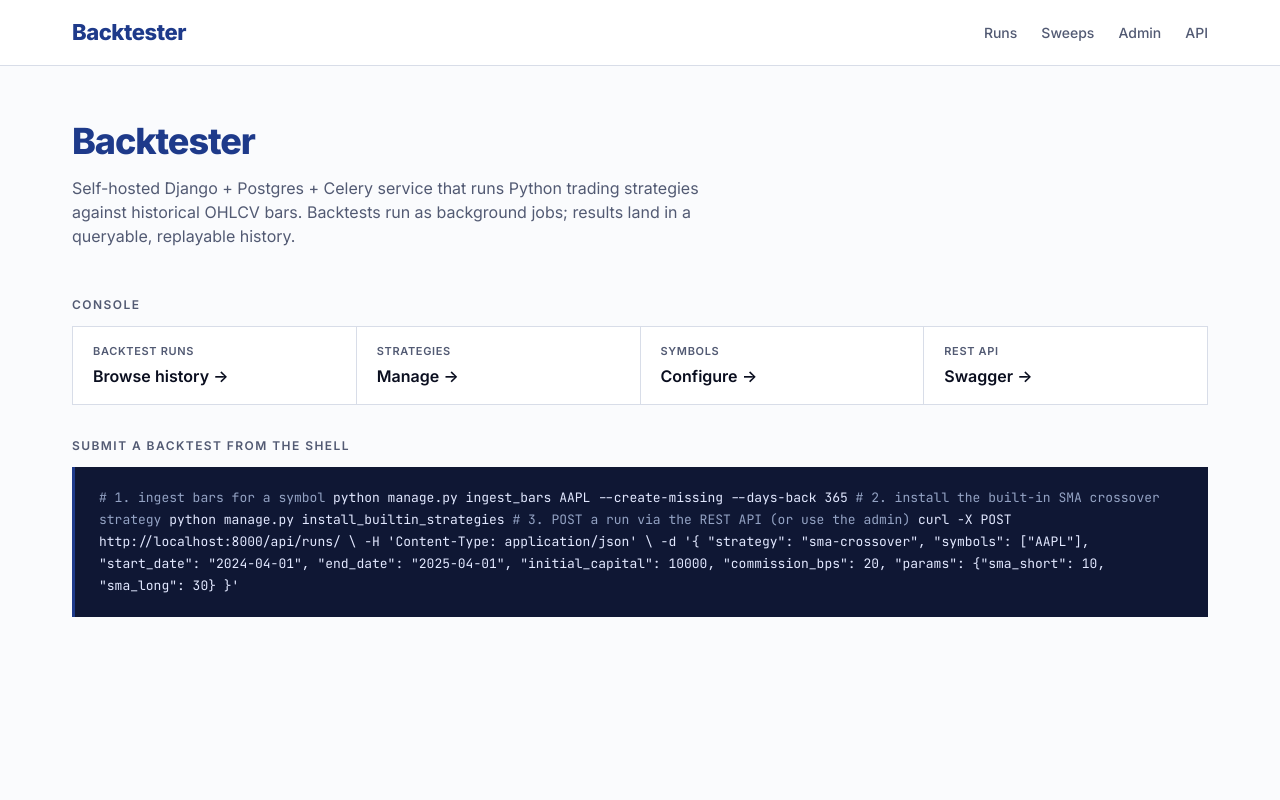
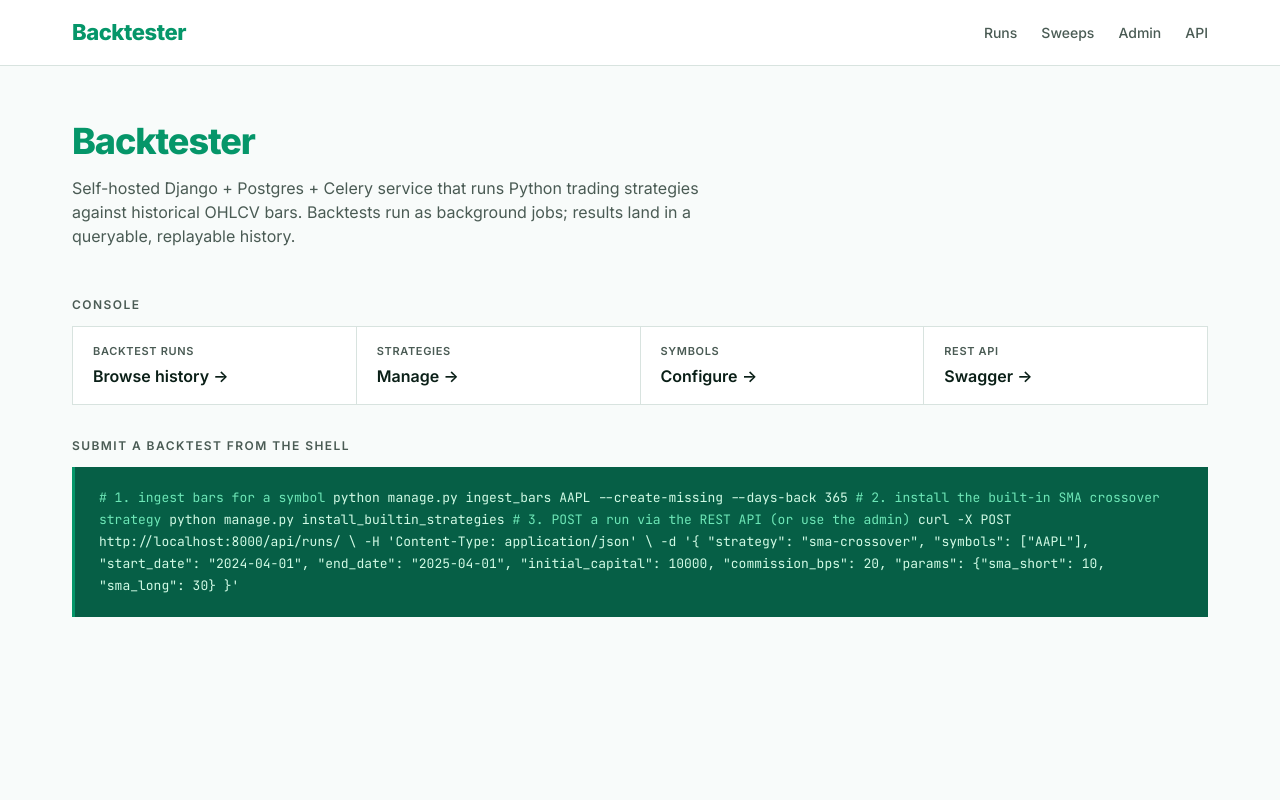
Before and after one commit to pradhankukiran/backtest-as-a-service, a Django app: page / in a window 1280 px wide. Run offline with Django 5.2, Linux system fonts and the light colour scheme; parts of the project's set-up code (start-up, migrations or seed data) failed here and were passed over.

Commit message:
feat(ui): switch public UI palette from navy to emerald
Same design language — same Inter font, same status pills, same
Lightweight Charts equity curve — only the brand color changes. Update
the CSS variables in base.html (--navy → --emerald), the chart's dark
theme on the run detail page (background, gridlines, line color), and
the codeblock styling in landing and sweep detail. Bump --green-bg to
green-50 (#f0fdf4) so success pills don't collide with --emerald-50.

```diff
--- a/templates/base.html
+++ b/templates/base.html
@@ -9,17 +9,17 @@
     <link href="https://fonts.googleapis.com/css2?family=Inter:wght@400;500;600;700;800&family=JetBrains+Mono:wght@400;500&display=swap" rel="stylesheet">
     <style>
         :root {
-            --navy: #1e3a8a;
-            --navy-dark: #172655;
-            --navy-darker: #0f1734;
-            --navy-50: #f0f4fe;
-            --navy-100: #e0ebfc;
-            --ink: #0a0e1f;
-            --muted: #525a73;
-            --line: #d8dde8;
-            --bg: #fafbfd;
-            --green: #16a34a;
-            --green-bg: #ecfdf5;
+            --emerald: #059669;
+            --emerald-dark: #047857;
+            --emerald-darker: #065f46;
+            --emerald-50: #ecfdf5;
+            --emerald-100: #d1fae5;
+            --ink: #0a1f17;
+            --muted: #4a5b54;
+            --line: #d8e3df;
+            --bg: #f8fbfa;
+            --green: #15803d;
+            --green-bg: #f0fdf4;
             --red: #dc2626;
             --red-bg: #fef2f2;
             --amber: #d97706;
@@ -38,8 +38,8 @@
             line-height: 1.5;
         }
         .mono { font-family: 'JetBrains Mono', ui-monospace, SFMono-Regular, Menlo, monospace; }
-        a { color: var(--navy); text-decoration: none; }
-        a:hover { color: var(--navy-dark); }
+        a { color: var(--emerald); text-decoration: none; }
+        a:hover { color: var(--emerald-dark); }
 
         nav.topbar {
             border-bottom: 1px solid var(--line);
@@ -57,7 +57,7 @@
             font-size: 22px;
             font-weight: 800;
             letter-spacing: -0.02em;
-            color: var(--navy);
+            color: var(--emerald);
         }
         nav.topbar .links {
             display: flex;
@@ -66,7 +66,7 @@
             font-weight: 500;
         }
         nav.topbar .links a { color: var(--muted); }
-        nav.topbar .links a:hover, nav.topbar .links a.active { color: var(--navy); }
+        nav.topbar .links a:hover, nav.topbar .links a.active { color: var(--emerald); }
 
         .wrap {
             max-width: 1200px;
@@ -78,7 +78,7 @@
             font-size: 36px;
             font-weight: 800;
             letter-spacing: -0.03em;
-            color: var(--navy);
+            color: var(--emerald);
             margin-bottom: 8px;
         }
         h2 {
--- a/templates/landing.html
+++ b/templates/landing.html
@@ -35,13 +35,13 @@
 
 <section>
     <h2>Submit a backtest from the shell</h2>
-    <div class="mono" style="background:var(--navy-darker);color:#e2e8ff;padding:20px 24px;font-size:13px;line-height:1.7;overflow-x:auto;border-left:3px solid var(--navy);"><span style="color:#94a3c4;"># 1. ingest bars for a symbol</span>
+    <div class="mono" style="background:var(--emerald-darker);color:#d1fae5;padding:20px 24px;font-size:13px;line-height:1.7;overflow-x:auto;border-left:3px solid var(--emerald);"><span style="color:#6ee7b7;"># 1. ingest bars for a symbol</span>
 python manage.py ingest_bars AAPL --create-missing --days-back 365
 
-<span style="color:#94a3c4;"># 2. install the built-in SMA crossover strategy</span>
+<span style="color:#6ee7b7;"># 2. install the built-in SMA crossover strategy</span>
 python manage.py install_builtin_strategies
 
-<span style="color:#94a3c4;"># 3. POST a run via the REST API (or use the admin)</span>
+<span style="color:#6ee7b7;"># 3. POST a run via the REST API (or use the admin)</span>
 curl -X POST http://localhost:8000/api/runs/ \
   -H 'Content-Type: application/json' \
   -d '{
--- a/templates/runs/sweep_detail.html
+++ b/templates/runs/sweep_detail.html
@@ -24,7 +24,7 @@
 
 <section>
     <h2>Grid</h2>
-    <pre class="mono" style="background:var(--navy-darker);color:#e2e8ff;padding:16px 20px;font-size:12px;line-height:1.6;overflow-x:auto;border-left:3px solid var(--navy);">{{ sweep.grid|safe }}</pre>
+    <pre class="mono" style="background:var(--emerald-darker);color:#d1fae5;padding:16px 20px;font-size:12px;line-height:1.6;overflow-x:auto;border-left:3px solid var(--emerald);">{{ sweep.grid|safe }}</pre>
 </section>
 
 <section>
```
Also changed, not shown: templates/runs/detail.html (+8 -8 lines).
